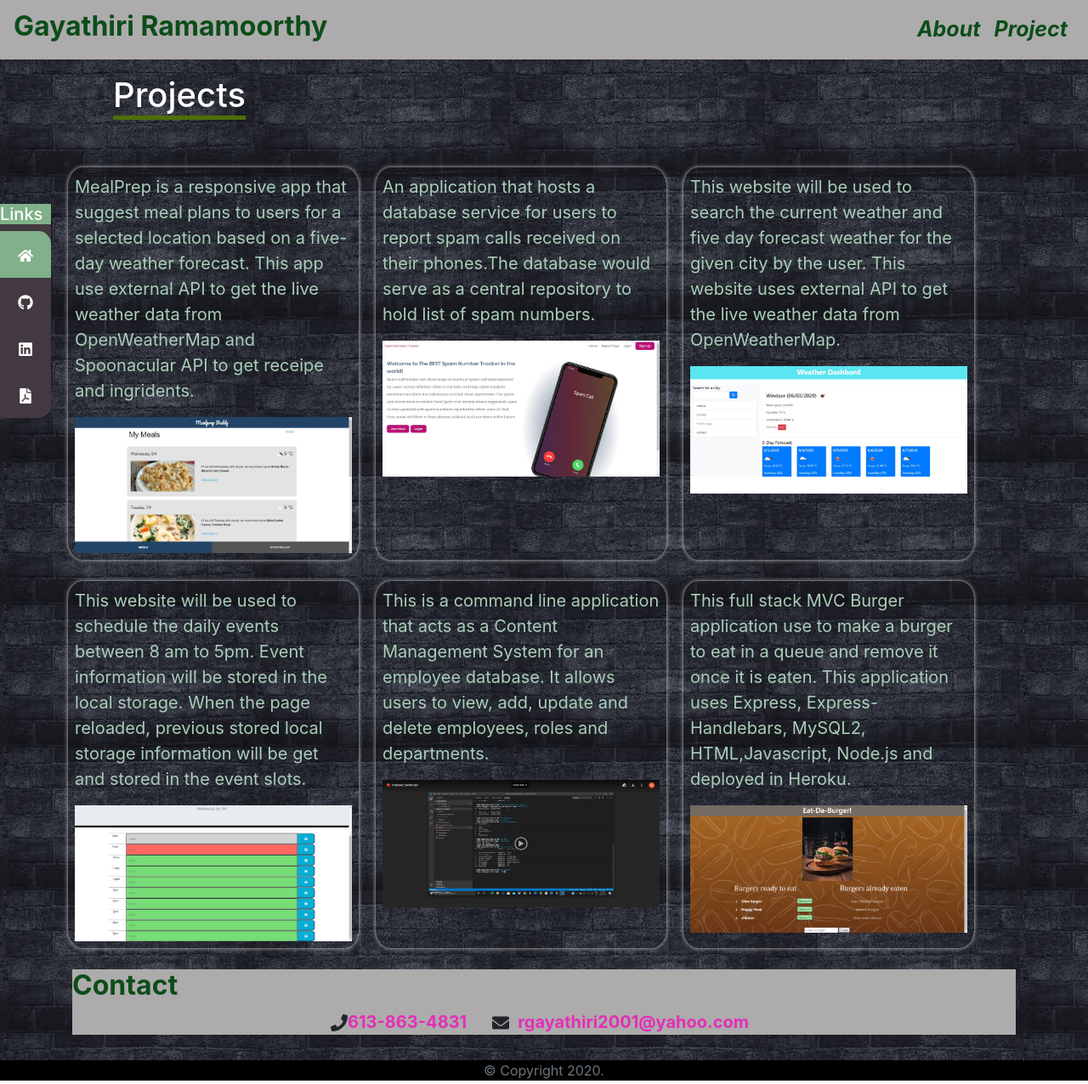
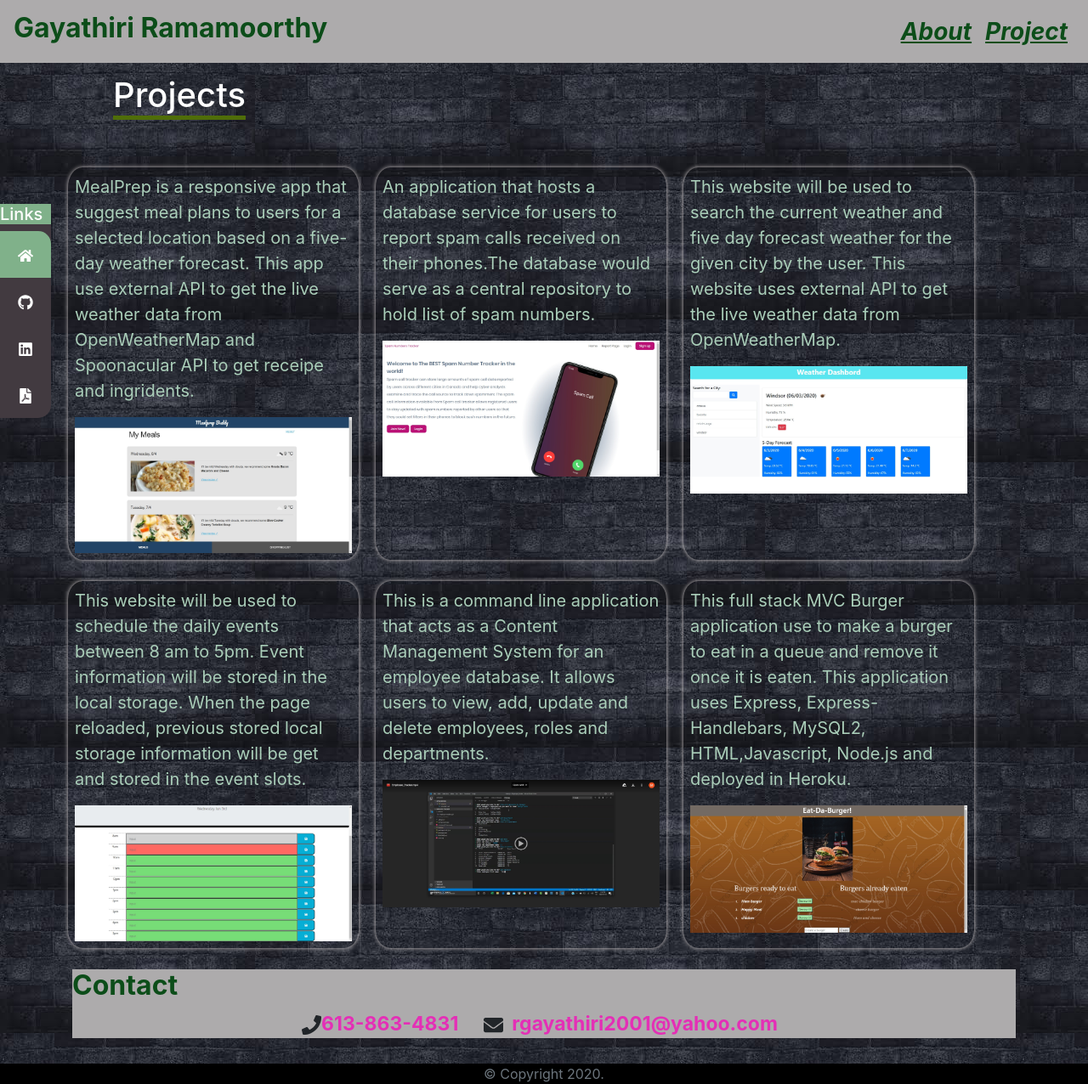
Before and after one commit to mathigayathri2001/React_Portfolio, a React (Create React App) app: page /React_Portfolio/Project in a window 1280 px wide. Shown: the whole page at 85% size. Built offline with nearby package versions, Linux system fonts and the light colour scheme.

Commit message:
chaged font size

```diff
--- a/src/App.css
+++ b/src/App.css
@@ -4,8 +4,9 @@
   }
   .nav-link{
     color:rgb(12, 77, 25);
-    font-size: 25px;
+    font-size: 28px;
     font-style: oblique;
+    text-decoration: underline;
   }
 h4{
   color:rgb(12, 77, 25);
@@ -117,7 +118,7 @@ span{
 .details{
   text-align: center;
   font-weight: bold;
-  font-size: 20px;
+  font-size: 23px;
   margin-bottom: 30px;
 
 }
--- a/src/components/About.js
+++ b/src/components/About.js
@@ -43,10 +43,10 @@ function About() {
                       <p className="skills"> Technical Skills:</p>
                       <ul>
                         <li>
-                          <strong>Client:</strong> HTML5, CSS3, Bootstrap, Skeleton, Bulma, JavaScript(ES6+), Jquery
+                          <strong>Client:</strong> HTML5, CSS3, Bootstrap, Skeleton, Bulma, JavaScript(ES6+), Jquery,ReactJS
                         </li>
                         <li>
-                          <strong>Server:</strong> Node, Express, ReactJS, Handlebars, Sequelize, Mongoose, ORM, RESTful APIs and Passport
+                          <strong>Server:</strong> Node, Express,  Handlebars, Sequelize, Mongoose, ORM, RESTful APIs and Passport
                         </li>
                         <li>
                           <strong>Technologies:</strong> GitHub, Gitbash, HeroKU
```
